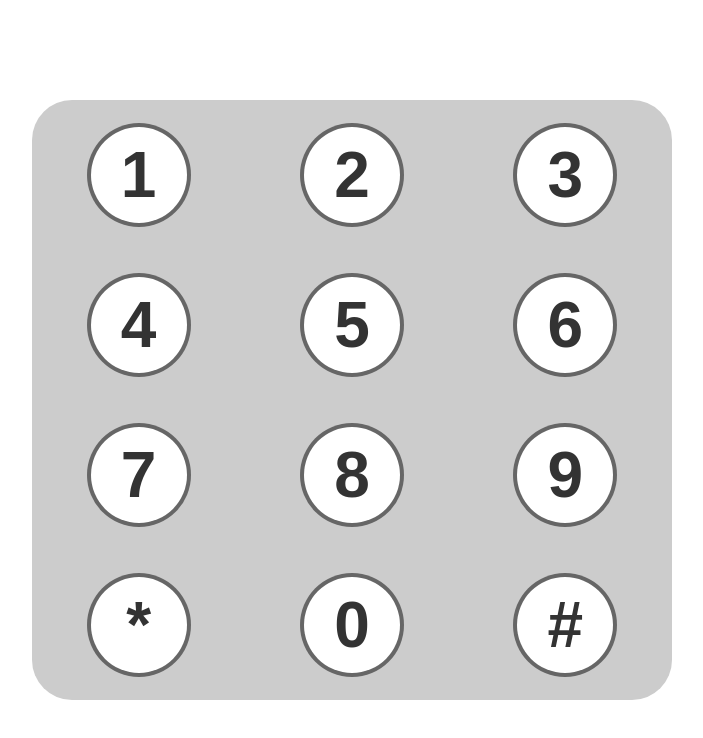
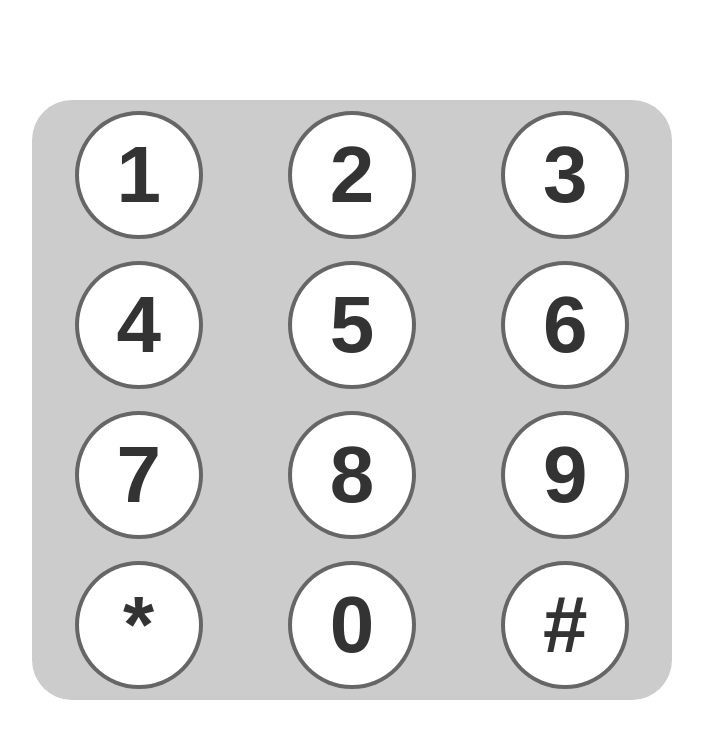
Before and after one commit to metastable-void/phone-ui, a plain HTML site: page index.html in a window 1280 px wide. Shown: the whole page, without its empty margins (288-991 px from the left). Drawn offline with Linux system fonts and the light colour scheme.

Commit message:
more adjustments

```diff
--- a/assets/css/style.css
+++ b/assets/css/style.css
@@ -42,12 +42,12 @@ body {
     display: flex;
     justify-content: center;
     align-items: center;
-    font-size: 8vmin;
+    font-size: 10vmin;
     font-weight: bold;
-    inline-size: 12vmin !important;
-    block-size: 12vmin !important;
+    inline-size: 15vmin !important;
+    block-size: 15vmin !important;
     overflow: hidden;
-    border-radius: 6vmin;
+    border-radius: 7.5vmin;
     appearance: none;
     border: none;
     background-color: #fff;
@@ -56,6 +56,8 @@ body {
     -webkit-user-select: none;
     -moz-user-select: none;
     user-select: none;
+    margin: 0;
+    padding: 0;
 }
 
 #panel > button:active {
--- a/assets/js/main.js
+++ b/assets/js/main.js
@@ -125,6 +125,7 @@ class DtmfTone {
             this.oscillators = [];
             this.context.close();
             delete this.context;
+            this.minDurationElapsed = false;
             this.playing = false;
         }
     }
```
